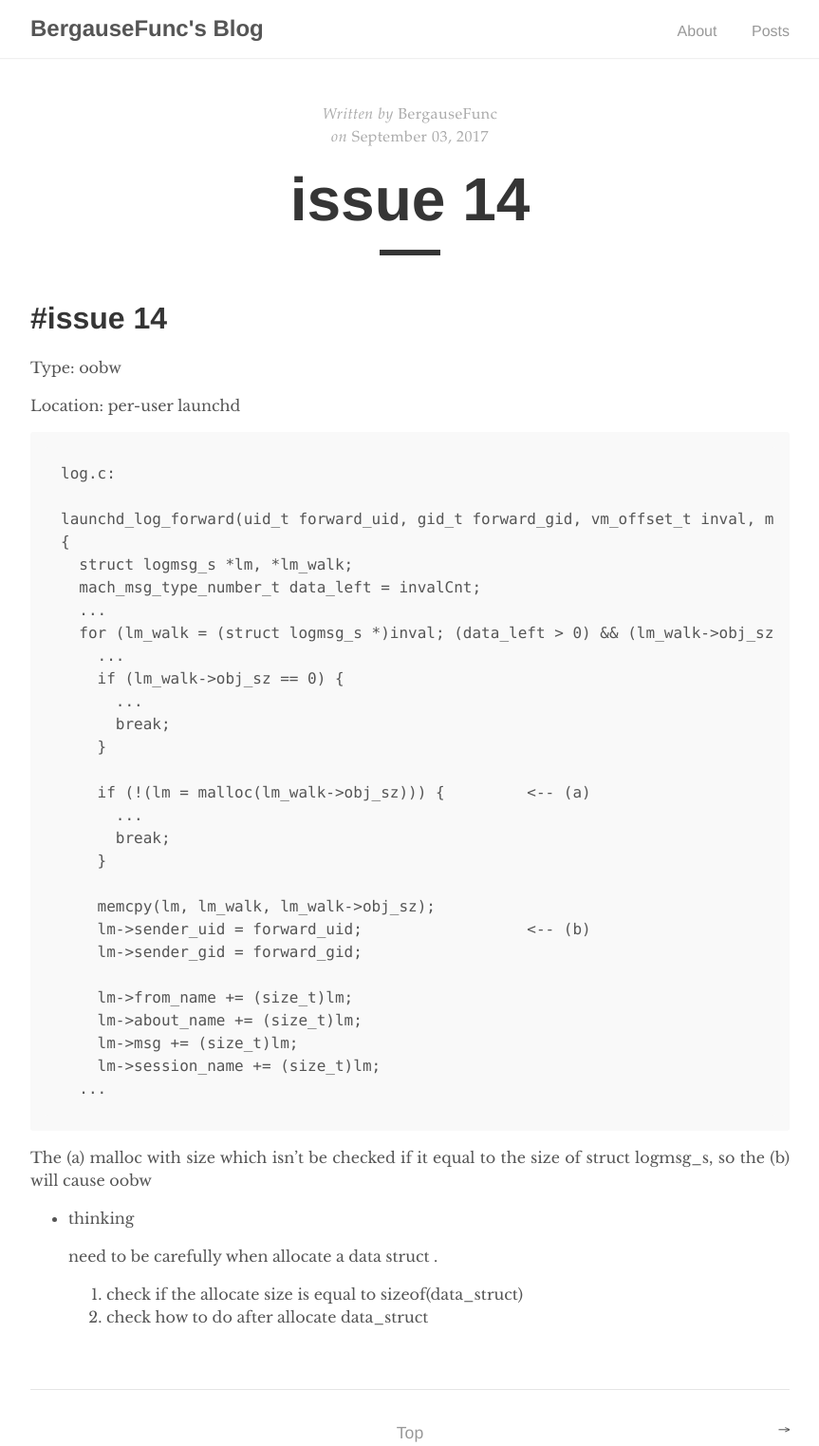
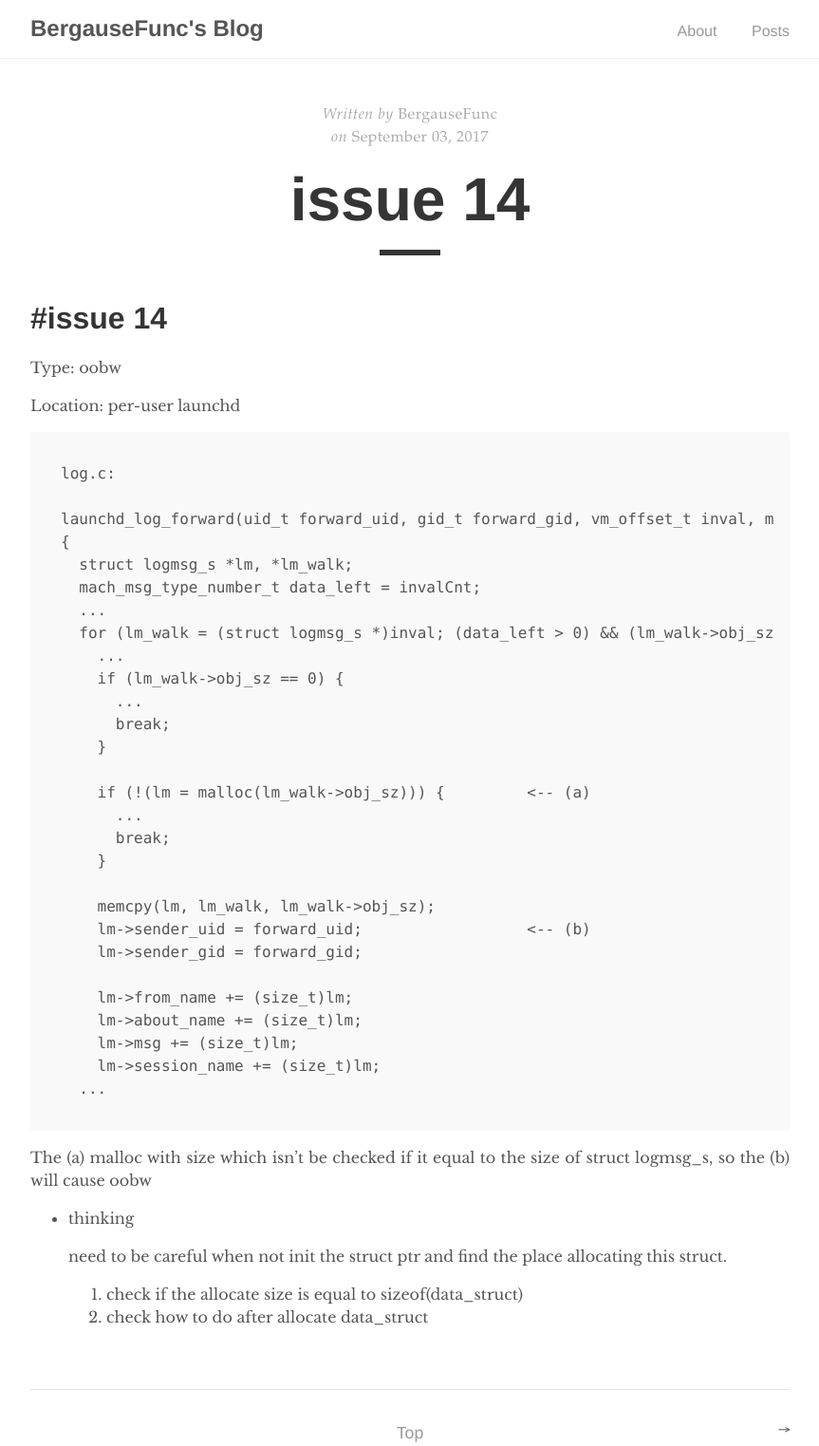
Before and after one commit to bergausefunction/bergausefunction.github.io, a Jekyll site: the page built from _posts/2017-09-03-issue14.md, in a window 1280 px wide. Shown: the whole page at 95% size, without its empty margins (208-1071 px from the left). Built offline with Jekyll 4.4.1, drawn with Linux system fonts in a browser that asks for light colours.

Commit message:
mod blog

```diff
--- a/_posts/2017-09-03-issue14.md
+++ b/_posts/2017-09-03-issue14.md
@@ -49,7 +49,7 @@ The (a) malloc with size which isn't be checked if it equal to the size of struc
 
 - thinking
 
-  need to be carefully when allocate a data struct .
+  need to be careful when not init the struct ptr and find the place allocating this struct.
 
   1. check if the allocate size is equal to sizeof(data_struct)
   2. check how to do after allocate data_struct
```
